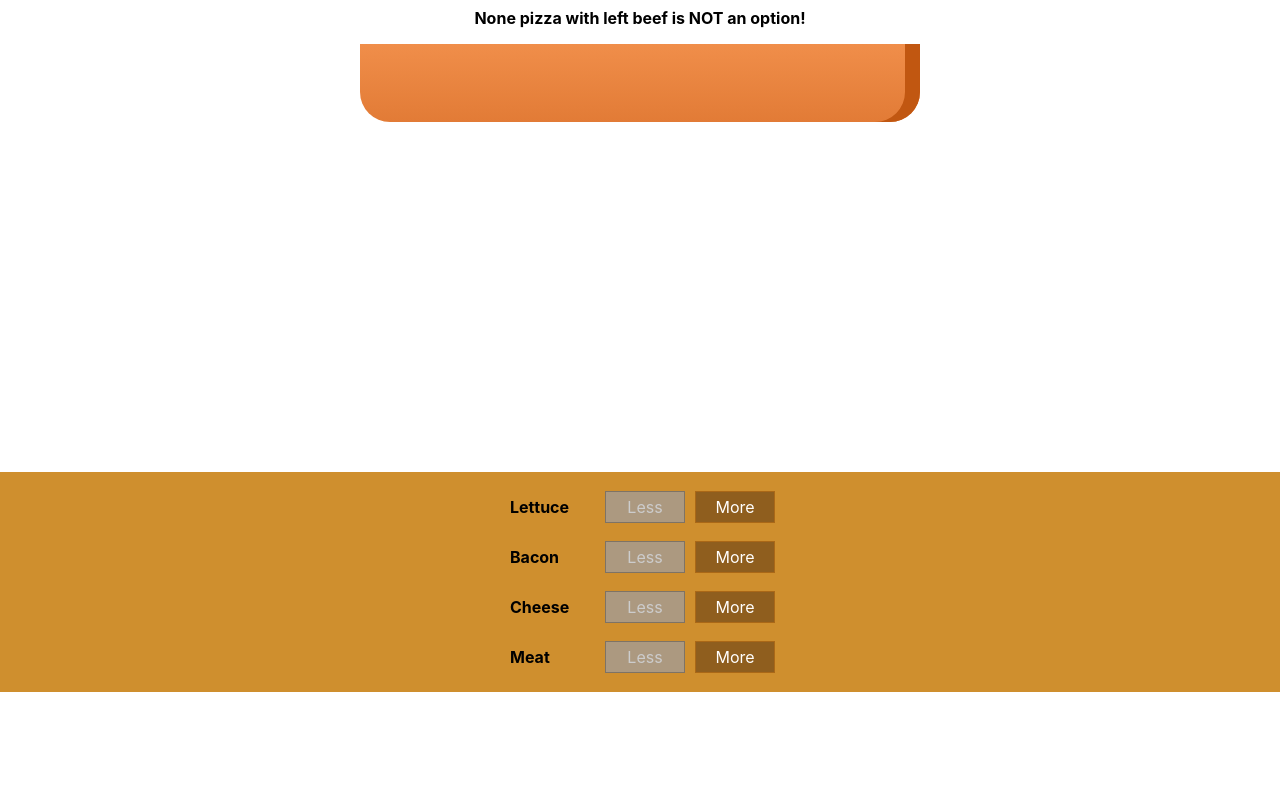
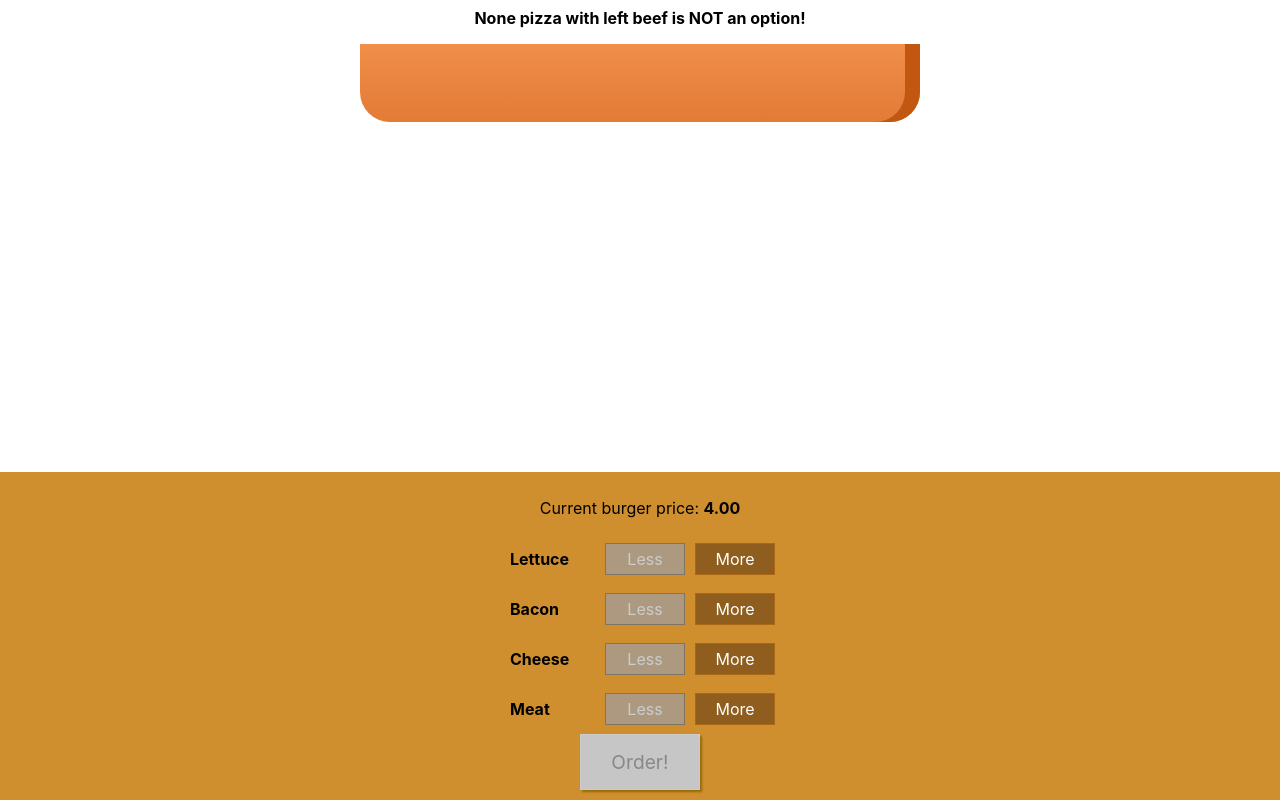
Before and after one commit to 993178/burger_builder, a React (Create React App) app: page / in a window 1280 px wide. Shown: the part 168-968 px from the top of the page. Before the commit the page ends 860 px from the top, so only its background shows below. Built offline with nearby package versions, Linux system fonts and the light colour scheme.

Commit message:
t/m order button (werkt nog niet)

```diff
--- a/src/components/Burger/BuildControls/BuildControls.js
+++ b/src/components/Burger/BuildControls/BuildControls.js
@@ -9,8 +9,9 @@
     { label: 'Meat', type: 'meat' },        // voor het gemak een overzicht van de mogelijke ingredienten zoals die ook in de switch in BurgerIngredients staan. Dus eigenlijk is dit wat slordig, want nu heb je 2 bronnen met een lijst ingredienten ipv 1 plek waar je ze aan kunt passen als de bacon op is.
 ]
 
-const buildControls = (props) => (
+const buildControls = (props) => (                      // toFixed(2) om het getal af te ronden op twee decimalen (JavaScript doet weleens raar bij het optellen van simpele getalletjes, maakt ie er opeens 4.0000000001 van ipv 4)
     <div className={classes.BuildControls}>
+        <p>Current burger price: <strong>{props.price.toFixed(2)}</strong></p>
         {controls.map(ctrl => (             // we mappen over de array controls, voor elke ctrl renderen we een BuildControl
             <BuildControl
                 added={() => props.ingredientAdded(ctrl.type)}
@@ -19,6 +20,7 @@
                 label={ctrl.label}
                 disabled={props.disabled[ctrl.type]} /* we krijgen hier de prop disabled, kijken specifiek naar het relevante type, en geven daarmee indirect true/false door */ />
         ))}
+        <button className={classes.OrderButton} /* onClick={} */ disabled={!props.purchasable} >Order!</button>
     </div>
 );
 
--- a/src/components/Burger/BuildControls/BuildControls.module.css
+++ b/src/components/Burger/BuildControls/BuildControls.module.css
@@ -8,3 +8,44 @@
     margin: auto;
     padding: 10px 0;
 }
+
+.OrderButton {
+    background-color: #DAD735;
+    outline: none;
+    cursor: pointer;
+    border: 1px solid #966909;
+    color: #966909;
+    font-family: inherit;
+    font-size: 1.2em;
+    padding: 15px 30px;
+    box-shadow: 2px 2px 2px #966909;
+}
+
+.OrderButton:hover, .OrderButton:active {
+    background-color: #A0DB41;
+    border: 1px solid #966909;
+    color: #966909;
+}
+
+.OrderButton:disabled {
+    background-color: #C7C6C6;
+    cursor: not-allowed;
+    border: 1px solid #ccc;
+    color: #888888;
+}
+
+.OrderButton:not(:disabled) {
+    animation: enable 0.3s linear;
+}
+
+@keyframes enable {
+    0% {
+        transform: scale(1);
+    }
+    60% {
+        transform: scale(1.1);
+    }
+    100% {
+        transform: scale(1);
+    }
+}
--- a/src/containers/BurgerBuilder/BurgerBuilder.js
+++ b/src/containers/BurgerBuilder/BurgerBuilder.js
@@ -18,7 +18,19 @@
             meat: 0,
             lettuce: 0
         },
-        totalPrice: 4
+        totalPrice: 4,
+        purchasable: false
+    }
+
+    updatePurchaseState (ingredients) {
+        const sum = Object.keys(ingredients)    // array met lettuce, meat, etc
+            .map(igKey => {
+            return ingredients[igKey]       // nieuwe array met 0, 1, 0 of wat de aantallen ook zijn
+        }).reduce((sum, el) => {
+            return sum + el;
+        }, 0);                              // alle aantallen bij elkaar opgeteld
+
+        this.setState({purchasable: sum > 0})   // setState true of false, afhankelijk van of er ingrediënten op die hamburger zitten. 1 is al genoeg.
     }
 
     changeIngredientHandler = (type, adrem) => {
@@ -43,6 +55,7 @@
         updatedIngredients[type] = updatedCount;                // je zet het nieuwe [type]aantal in de kopie
 
         this.setState({totalPrice: newPrice, ingredients: updatedIngredients})      // je setState de nieuwe versies van totalPrice en ingredients
+        this.updatePurchaseState(updatedIngredients);       // we geven meteen de geüpdatete ingrediënten door aan purchasable, anders werkt die nog met de vorige state
     }
 
     addIngredientHandler = (type) => {
@@ -94,7 +107,9 @@
                 <BuildControls
                     ingredientAdded={this.addIngredientHandler}
                     ingredientRemoved={this.removeIngredientHandler}
-                    disabled={disabledInfo} /* disabledInfo is hier een object { lettuce: true, meat: false } etc oid */ />
+                    disabled={disabledInfo} /* disabledInfo is hier een object { lettuce: true, meat: false } etc oid */
+                    price={this.state.totalPrice}
+                    purchasable={this.state.purchasable} />
             </Aux>
         );
     }
```
